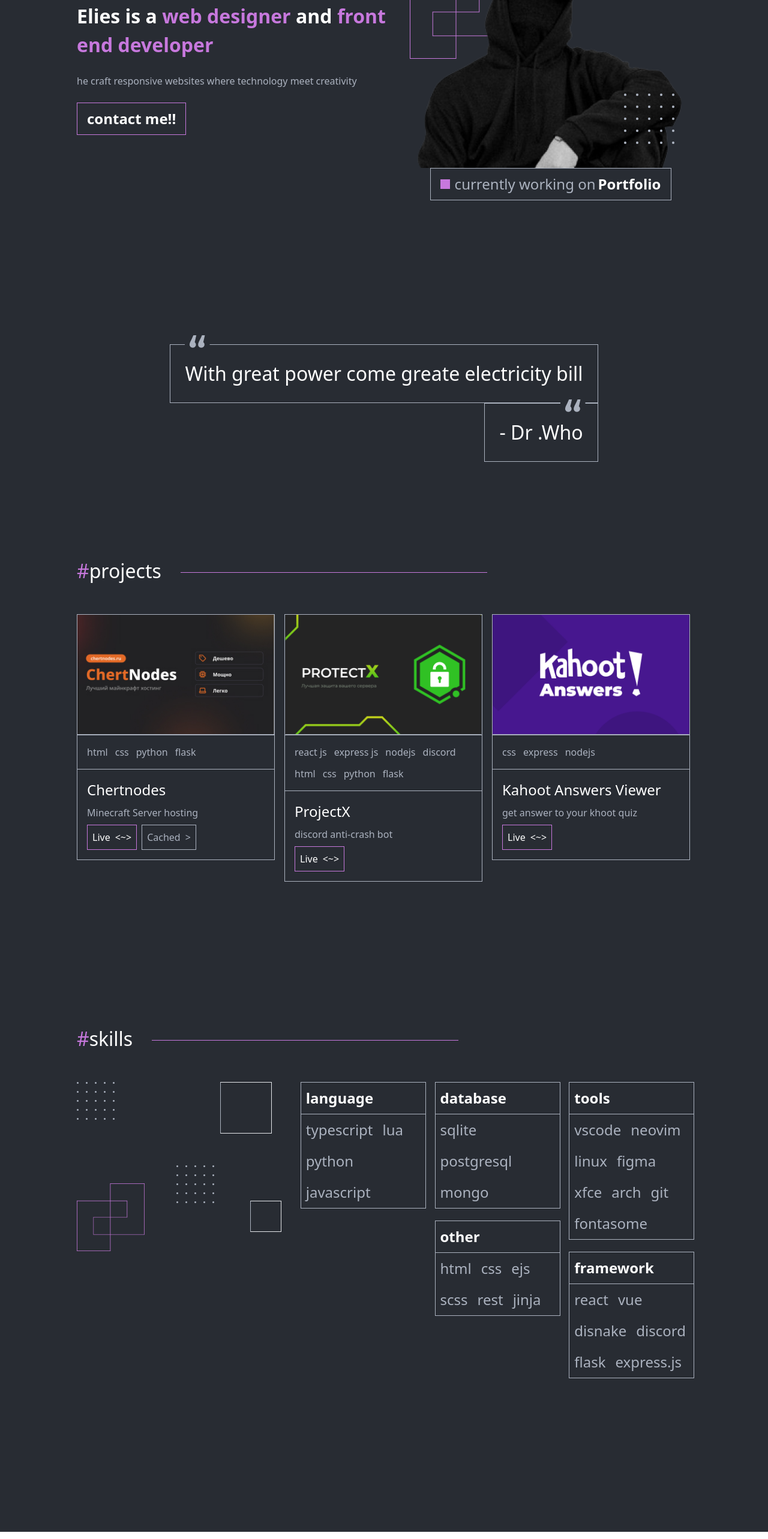
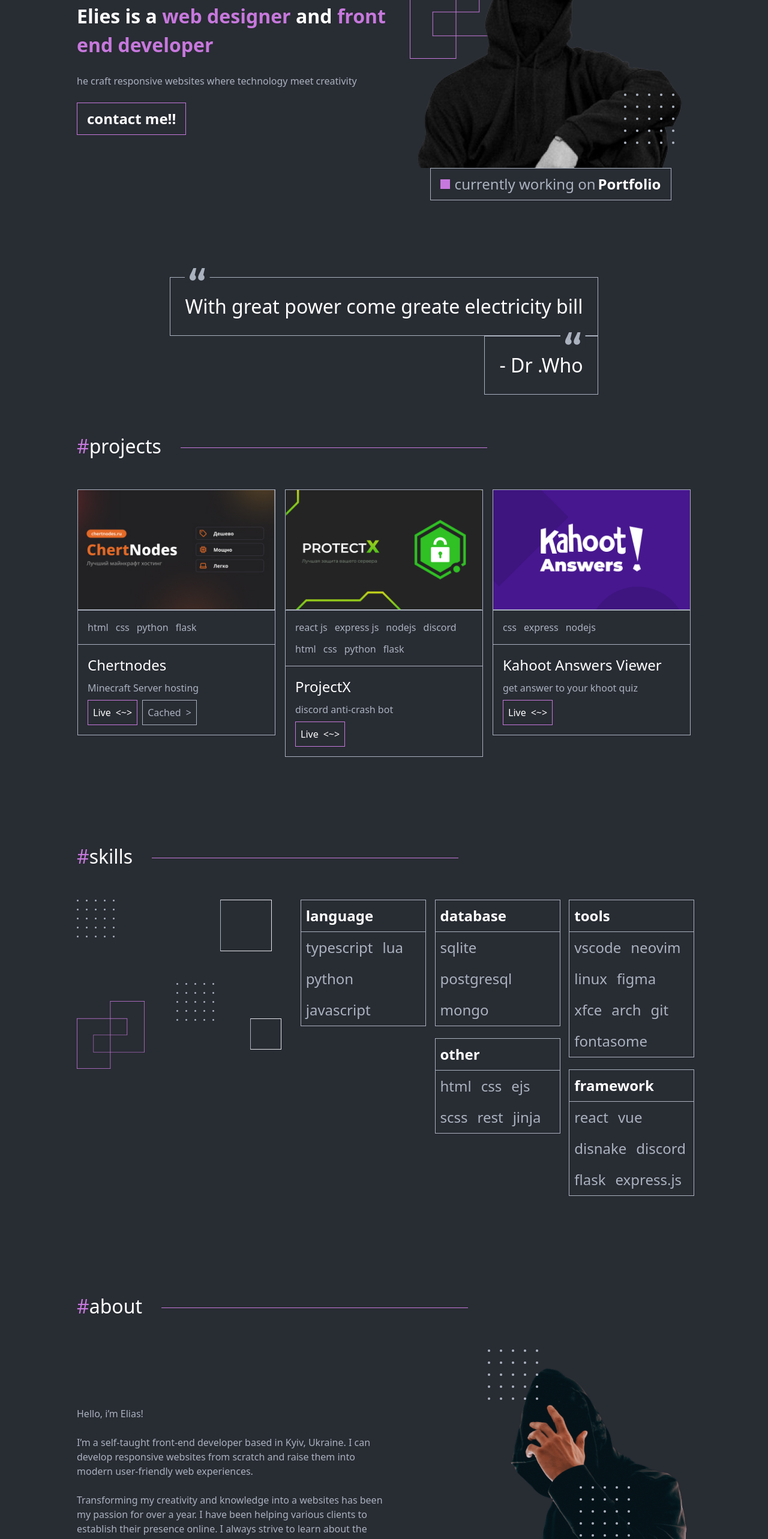
Before and after one commit to suntycode/RK_developer, a React (Vite) app: page / in a window 1280 px wide. Shown: the part 234-2800 px from the top of the page at 60% size. Built offline with nearby package versions, Linux system fonts and the light colour scheme.

Commit message:
home page complete

```diff
--- a/src/App.jsx
+++ b/src/App.jsx
@@ -1,37 +1,66 @@
-import './App.css'
+import "./App.css";
 
-import   "./assets/css/style.css"
-import   "./assets/css/responsive.css"
-import { Route, Router, Routes } from 'react-router-dom'
-import { ROUTES } from './routes'
-import Home from './pages/home'
-import Contact from './pages/contact'
-import About from './pages/about'
-import Work from './pages/work'
-
+import "./assets/css/style.css";
+import "./assets/css/responsive.css";
+import { Route, Router, Routes } from "react-router-dom";
+import { ROUTES } from "./routes";
+import Home from "./pages/home";
+import Contact from "./pages/contact";
+import About from "./pages/about";
+import Work from "./pages/work";
+import logo from "./assets/images/Logo2.png";
+import gitImg from "./assets/images/Github.png";
+import FigmaImg from "./assets/images/Figma.png";
+import discoedImg from "./assets/images/Discord.png";
 function App() {
-
-
   return (
-
     <>
-    <div className=' bg-bg_color flex justify-center items-center '>
-    <div className=' max-w-[1024px]'>
-
+      <div className=" bg-bg_color flex justify-center items-center flex-col ">
+        <div className=" max-w-[1024px]">
           <Routes>
-    <Route path={ROUTES.HOME} element={<Home/>}     />
-    <Route path={ROUTES.CONTACT} element={<Contact/>}     />
-    <Route path={ROUTES.ABOUT} element={<About/>}     />
-    <Route path={ROUTES.PROJECTS} element={<Work/>}     />
-    <Route path="*" element={<Home/>}     />
-
-
+            <Route path={ROUTES.HOME} element={<Home />} />
+            <Route path={ROUTES.CONTACT} element={<Contact />} />
+            <Route path={ROUTES.ABOUT} element={<About />} />
+            <Route path={ROUTES.PROJECTS} element={<Work />} />
+            <Route path="*" element={<Home />} />
           </Routes>
         </div>
+
+        <footer className=" border border-t-[1px] border-light_gray  border-b-0 border-l-0 border-r-0  w-full flex justify-center items-center  my-4">
+          <div className="  max-w-[1024px] my-7 ">
+            <div className="flex justify-between  w-[1024px]  ">
+              <div className=" ">
+                <div className=" flex gap-x-3 mb-3">
+                  <div className=" flex ">
+                    {" "}
+                    <img src={logo} />
+                    <span className=" text-white font-semibold  ml-2">
+                      Elies
+                    </span>
+                  </div>
+                  <p className="  text-light_gray">elias@elias-dev.ml</p>
+                </div>
+                <p className=" text-white">
+                  Web designer and front-end developer
+                </p>
+              </div>
+              <div>
+                <p className=" text-white text-subheading font-semibold">
+                  Media
+                </p>
+                <div className=" flex gap-2">
+                  <img src={gitImg} alt="github" loading="lazy" />
+                  <img src={FigmaImg} alt="github" loading="lazy" />
+                  <img src={discoedImg} alt="github" loading="lazy" />
+                </div>
+              </div>
+            </div>
+            <p className=" text-center text-light_gray">© Copyright 2022. Made by Elias</p>
+          </div>
+        </footer>
       </div>
     </>
-
-  )
+  );
 }
 
-export default App
+export default App;
--- /dev/null
+++ b/src/components/aboutCard.jsx
@@ -0,0 +1,50 @@
+import React from "react";
+import Button from "./button";
+import { ROUTES } from "../routes";
+import profileImg from "../assets/images/image1.png";
+import dots from "../assets/images/Dots.png"
+
+const AboutCard = () => {
+
+    let data = {
+
+        "text": "Read more ->",
+        path:`${ROUTES.ABOUT}`,
+        border:"border-light_pink",
+    }
+  return (
+    <div className=" flex  justify-between">
+      <div className=" w-[515px] flex items-center">
+      <div className=" flex flex-col gap-y-6">
+
+      <p className=" text-light_gray">
+      Hello, i’m Elias!   </p>
+      <p  className=" text-light_gray">
+
+        I’m a self-taught front-end developer based in Kyiv, Ukraine. I can
+        develop responsive websites from scratch and raise them into modern
+        user-friendly web experiences.{" "}
+      </p>
+      <p  className=" text-light_gray">
+
+        Transforming my creativity and knowledge into a websites has been my
+        passion for over a year. I have been helping various clients to
+        establish their presence online. I always strive to learn about the
+        newest technologies and frameworks.
+      </p>
+
+    <Button  data={data} /></div>
+      </div>
+
+      <div className=" relative">
+      <img src={profileImg}  alt="not load" loading="lazy"   />
+      <img className=" absolute top-0 left-0" src={dots}  alt="not load" loading="lazy"   />
+      <img className=" absolute top-[45%] left-[45%]" src={dots}  alt="not load" loading="lazy"   />
+      <img className="absolute  bottom-0 right-0" src={dots}  alt="not load" loading="lazy"   />
+
+      </div>
+    </div>
+  );
+};
+
+export default AboutCard;
--- a/src/components/cardBtn.jsx
+++ b/src/components/cardBtn.jsx
@@ -5,7 +5,7 @@ const Live = ({ btn }) => {
   return (
     <Link to={btn.href}>
       <button
-        className={` font-medium p-2 border border-${btn.border_color}  text-${btn.text_color}`}
+        className={` font-medium hover:scale-105 p-2 border border-${btn.border_color}  text-${btn.text_color}`}
       >
         {btn.text}
         <span className="ml-2">{btn.icon}</span>
--- a/src/pages/home.jsx
+++ b/src/pages/home.jsx
@@ -1,137 +1,226 @@
-import React from 'react'
-import Navbar from '../components/navbar'
-import Button from '../components/button'
-import { ROUTES } from '../routes'
-import profileImg from"../assets/images/Image.png"
-import dots from "../assets/images/Dots.png"
-import square from "../assets/images/Logo.png"
-import quote from "../assets/images/qoutes.png"
-import ProjectCard from '../components/projectCard'
-import { projects, skills } from '../components/data'
-import SkillCard from '../components/skillCard'
-
+import React from "react";
+import Navbar from "../components/navbar";
+import Button from "../components/button";
+import { ROUTES } from "../routes";
+import profileImg from "../assets/images/Image.png";
+import dots from "../assets/images/Dots.png";
+import square from "../assets/images/Logo.png";
+import quote from "../assets/images/qoutes.png";
+import ProjectCard from "../components/projectCard";
+import { projects, skills } from "../components/data";
+import SkillCard from "../components/skillCard";
+import AboutCard from "../components/aboutCard";
+import Discord from "../assets/images/Vector.png";
+import Email from "../assets/images/Email.png";
 
 const Home = () => {
-
   let data = {
-    text:"contact me!!",
-    path:`${ROUTES.CONTACT}`,
-    border:"border-light_pink",
-
-  }
+    text: "contact me!!",
+    path: `${ROUTES.CONTACT}`,
+    border: "border-light_pink",
+  };
 
   let data2 = {
-    text:" Portfolio",
-    path:`${ROUTES.PROJECTS}`,
-     border:"border-light_gray",
-       width:"w-[402px]"
-  }
+    text: " Portfolio",
+    path: `${ROUTES.PROJECTS}`,
+    border: "border-light_gray",
+    width: "w-[402px]",
+  };
 
   let skillData = {
-    text:"language",
-    skills:["typescript","lua","python","javascript"]
-  }
-
-
+    text: "language",
+    skills: ["typescript", "lua", "python", "javascript"],
+  };
 
   return (
     <>
-
-
-
-   <Navbar/>
+      <Navbar />
       {/* section home */}
 
-   <section className='flex  bg-bg_color my-16  justify-center items-center'>
-   <div className=' max-[537px] flex flex-col gap-y-6 '>
-   <h3 className=' text-heading text-white  font-semibold'>Elies is a <span className='  text-light_pink'>web designer</span> and <span className='  text-light_pink'>front end developer</span></h3>
-    <p className='  text-paragraph text-light_gray'>he craft responsive websites where technology meet creativity</p>
-   <Button data={data}  />
+      <section className="flex  bg-bg_color my-16  justify-center items-center">
+        <div className=" max-[537px] flex flex-col gap-y-6 ">
+          <h3 className=" text-heading text-white  font-semibold">
+            Elies is a <span className="  text-light_pink">web designer</span>{" "}
+            and <span className="  text-light_pink">front end developer</span>
+          </h3>
+          <p className="  text-paragraph text-light_gray">
+            he craft responsive websites where technology meet creativity
+          </p>
+          <Button data={data} />
         </div>
-   <div className=' flex flex-col  items-center '>
-   <div className=' relative  h-[386px] w-[469px] '>
-    <img className=' absolute   z-20  '  src={profileImg}  alt='image not load' loading='lazy' />
-   <img className=' absolute  z-50  bottom-10 right-7' src={dots}  alt='dots not load' loading='lazy'  />
-   <img className=' absolute  top-12 z-10' src= {square} alt="sqaure not load" loading='lazy' /></div>
-
-   <Button data={data2}  item={<span className='  text-light_gray font-medium mr-1'>currently working on </span>} square={<div className=' w-4 h-4 bg-light_pink mr-2'></div>} />
-
+        <div className=" flex flex-col  items-center ">
+          <div className=" relative  h-[386px] w-[469px] ">
+            <img
+              className=" absolute   z-20  "
+              src={profileImg}
+              alt="image not load"
+              loading="lazy"
+            />
+            <img
+              className=" absolute  z-50  bottom-10 right-7"
+              src={dots}
+              alt="dots not load"
+              loading="lazy"
+            />
+            <img
+              className=" absolute  top-12 z-10"
+              src={square}
+              alt="sqaure not load"
+              loading="lazy"
+            />
           </div>
 
+          <Button
+            data={data2}
+            item={
+              <span className="  text-light_gray font-medium mr-1">
+                currently working on{" "}
+              </span>
+            }
+            square={<div className=" w-4 h-4 bg-light_pink mr-2"></div>}
+          />
+        </div>
       </section>
 
       {/* section quotes */}
 
- <section className='  my-60 flex flex-col justify-center items-center'>
- <div className=' relative'> <div className=' border-light_gray border w-fit relative p-6'>
-  <img  className=' absolute top-[-20px]' src={quote} alt='quotes not load' loading='lazy' />
-  <p className=' text-heading font-medium text-white'>With great power come  greate electricity bill</p>
-  <img className=' z-10 absolute right-5 bottom-[-20px]' src={quote } alt='quotes not load' loading='lazy' />
+      <section className="   mt-32 mb-40 flex flex-col justify-center items-center">
+        <div className=" relative">
+          {" "}
+          <div className=" border-light_gray border w-fit relative p-6">
+            <img
+              className=" absolute top-[-20px]"
+              src={quote}
+              alt="quotes not load"
+              loading="lazy"
+            />
+            <p className=" text-heading font-medium text-white">
+              With great power come greate electricity bill
+            </p>
+            <img
+              className=" z-10 absolute right-5 bottom-[-20px]"
+              src={quote}
+              alt="quotes not load"
+              loading="lazy"
+            />
           </div>
- <div className=' absolute right-0 text-heading text-white border-light_gray border w-fit p-6'>
+          <div className=" absolute right-0 text-heading text-white border-light_gray border w-fit p-6">
             - Dr .Who
- </div></div>
-
+          </div>
+        </div>
       </section>
 
       {/* section projects */}
 
- <section className=' my-64'>
- <div className=' flex items-center gap-x-8  my-12'>
- <h2 className=' text-white text-heading '><span className=' text-light_pink'>#</span>projects</h2>
- <p className=' w-[511px] h-[1px] mt-1  bg-light_pink'></p>
+      <section className=" my-30">
+        <div className=" flex items-center gap-x-8  my-12">
+          <h2 className=" text-white text-heading ">
+            <span className=" text-light_pink">#</span>projects
+          </h2>
+          <p className=" w-[511px] h-[1px] mt-1  bg-light_pink"></p>
         </div>
 
- <div className=' flex gap-x-4'>
-
- {projects.map((project,index)=> <ProjectCard    data={project} key={index} id={index} />)}
-
-
-
+        <div className=" flex gap-x-4 items-center justify-center">
+          {projects.map((project, index) => (
+            <ProjectCard data={project} key={index} id={index} />
+          ))}
         </div>
-
-
       </section>
 
       {/* section skill */}
 
-  <section className=' my-64'>
-  <div className=' flex items-center gap-x-8  my-12'>
-  <h2 className=' text-white text-heading '><span className=' text-light_pink'>#</span>skills</h2>
-  <p className=' w-[511px] h-[1px] mt-1  bg-light_pink'></p>
+      <section className=" my-40">
+        <div className=" flex items-center gap-x-8  my-12">
+          <h2 className=" text-white text-heading ">
+            <span className=" text-light_pink">#</span>skills
+          </h2>
+          <p className=" w-[511px] h-[1px] mt-1  bg-light_pink"></p>
         </div>
 
-  <div className=' flex  gap-x-8 justify-between' >
-  <div className=' w-[349px] h-[282px] relative '>
-  <img  className='absolute bottom-0 w-[113px]' src={square} alt="sqaure not load" loading='lazy' />
-  <img className='absolute  w-[63px] h-[63px]' src={dots} alt='dots not load' loading='lazy' />
-  <img className='absolute  w-[63px] h-[63px] right-28 bottom-20' src={dots} alt='dots not load' loading='lazy' />
+        <div className=" flex  gap-x-8 justify-between">
+          <div className=" w-[349px] h-[282px] relative ">
+            <img
+              className="absolute bottom-0 w-[113px]"
+              src={square}
+              alt="sqaure not load"
+              loading="lazy"
+            />
+            <img
+              className="absolute  w-[63px] h-[63px]"
+              src={dots}
+              alt="dots not load"
+              loading="lazy"
+            />
+            <img
+              className="absolute  w-[63px] h-[63px] right-28 bottom-20"
+              src={dots}
+              alt="dots not load"
+              loading="lazy"
+            />
 
-  <div  className=' absolute w-[86px] h-[86px] right-4 top-0 border border-l-light_gray'></div>
-  <div  className=' absolute w-[52px] h-[52px] right-0 bottom-8 border border-l-light_gray'></div>
+            <div className=" absolute w-[86px] h-[86px] right-4 top-0 border border-l-light_gray"></div>
+            <div className=" absolute w-[52px] h-[52px] right-0 bottom-8 border border-l-light_gray"></div>
+          </div>
+          <div className=" grid grid-cols-3  gap-5">
+            <div>
+              {" "}
+              <SkillCard skillData={skills[0]} />
+            </div>
+            <div className=" flex flex-col gap-y-5">
+              <SkillCard skillData={skills[1]} />
+              <SkillCard skillData={skills[3]} />
+            </div>
+            <div className=" flex flex-col gap-y-5">
+              <SkillCard skillData={skills[2]} />
+              <SkillCard skillData={skills[4]} />
+            </div>
+          </div>
+        </div>
+      </section>
 
-  </div>
-  <div className=' grid grid-cols-3  gap-5'>
-  <div> <SkillCard skillData={skills[0]} /></div>
-  <div className=' flex flex-col gap-y-5'>
-  <SkillCard skillData={skills[1]} />
-    <SkillCard  skillData={skills[3]}  />
-  </div>
-  <div className=' flex flex-col gap-y-5'>
-  <SkillCard  skillData={skills[2]}/>
-  <SkillCard  skillData={skills[4]}/>
+      {/* section about */}
+
+      <section>
+        <div className=" flex items-center gap-x-8  my-12">
+          <h2 className=" text-white text-heading ">
+            <span className=" text-light_pink">#</span>about
+          </h2>
+          <p className=" w-[511px] h-[1px] mt-1  bg-light_pink"></p>
         </div>
 
+        <AboutCard />
+      </section>
 
+      {/* contact about */}
 
+      <section className=" my-32">
+        <div className=" flex items-center gap-x-8  my-12">
+          <h2 className=" text-white text-heading ">
+            <span className=" text-light_pink">#</span>contacts
+          </h2>
+          <p className=" w-[511px] h-[1px] mt-1  bg-light_pink"></p>
         </div>
 
+        <div className=" flex justify-between">
+          <p className=" text-white w-[505px]">
+            I’m interested in freelance opportunities. However, if you have
+            other request or question, don’t hesitate to contact me
+          </p>
+          <div className="border-solid border-2 h-32 p-3 ml-2 w-[242px] t ">
+            <p className="text-white ml-2 mb-2 ">Message me here</p>
+            <div className="flex mb-1 my-5">
+              <img src={Discord} alt="Discord" loading="lazy" className="h-5 m-1"/>
+              <p className="ml-3  text-light_gray">Elias#1234</p>
             </div>
+            <div className="flex">
+              <img src={Email} alt="Email" loading="lazy" />
+              <p className="ml-3 mt-1 text-light_gray">elias@elias-dev.ml</p>
+            </div>
+          </div>
+        </div>
+      </section>
+    </>
+  );
+};
 
-  </section>
-
-   </>
-  )
-}
-
-export default Home
+export default Home;
```
Also changed, not shown: src/components/button.jsx (+15 -7 lines). Lines whose indentation alone changed are shown as unchanged.
